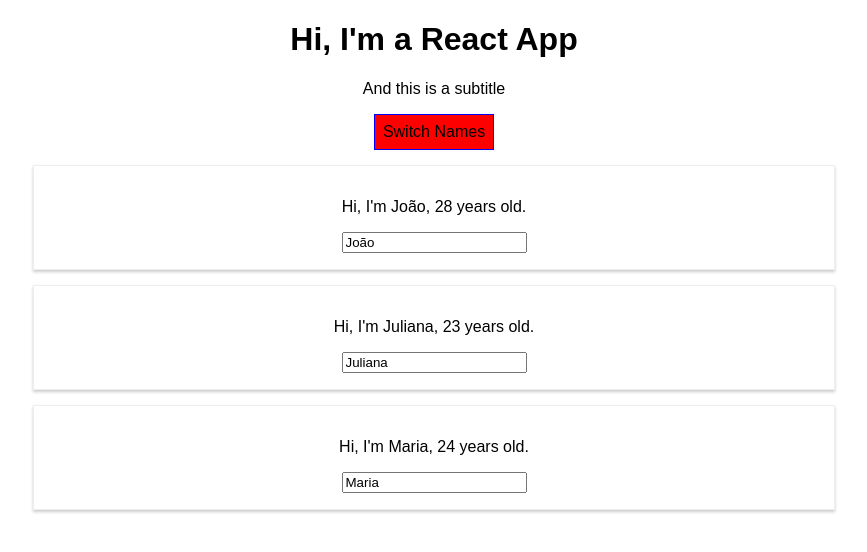
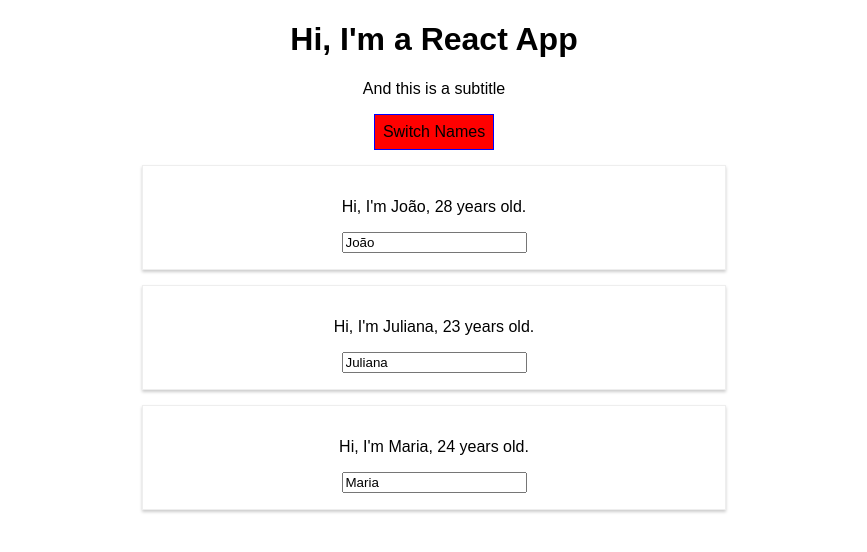
Before and after one commit to totabraz/react-complete-guide, a React (Create React App) app: page / in a window 1280 px wide. Both pictures are taken after a click on the button "Switch Names". Shown: the top 552 px of the page, without its empty margins (206-1073 px from the left). Built offline with nearby package versions, Linux system fonts and the light colour scheme.

Commit message:
with Radium (npm install --save radium)

```diff
--- a/package.json
+++ b/package.json
@@ -3,6 +3,8 @@
   "version": "0.1.0",
   "private": true,
   "dependencies": {
+    "@babel/runtime": "^7.5.5",
+    "radium": "^0.25.2",
     "react": "^16.8.6",
     "react-dom": "^16.8.6",
     "react-scripts": "3.0.1"
--- a/src/App.css
+++ b/src/App.css
@@ -1,3 +1,11 @@
 .App {
   text-align: center;
 }
+
+.red{
+    color: red;
+}
+
+.bold{
+    font-weight: bold;
+}
--- a/src/App.js
+++ b/src/App.js
@@ -1,5 +1,6 @@
 import React, { Component } from 'react';
 import './App.css';
+import Radium, { StyleRoot } from 'radium';
 import Person from './components/Person/Person';
 
 class App extends Component {
@@ -13,7 +14,6 @@
         showPersons: false
 
     }
-
 
     // switchNamedPerson = (newName) => {
     //     this.setState({
@@ -60,6 +60,10 @@
             border: "1px solid blue",
             padding: '8px',
             cursor: "pointer",
+            ':hover': {
+                backgroundColor: "lightGreen",
+                color: 'black'
+            }
         };
 
         let persons = null;
@@ -78,17 +82,31 @@
                 </div>
             );
             style.backgroundColor = 'red';
+            style[':hover'] = {
+                backgroundColor: "salmon",
+                color: 'black'
+            };
+        }
+        const classes = [];
+        if (this.state.persons.length <= 2 ){
+            classes.push('red');
+        }
+        if (this.state.persons.length <= 1 ){
+            classes.push('bold');
         }
 
         return (
+            <StyleRoot >
+
             <div className="App">
                 <h1>Hi, I'm a React App</h1>
-                <p>And this is a subtitle</p>
+                <p className={classes.join(' ')} >And this is a subtitle</p>
                 <button style={style} onClick={this.togglePersonsHandler}>Switch Names</button>
                 {persons}
             </div>
+            </StyleRoot>
         );
     }
 }
 
-export default App;
+export default Radium(App);
--- a/src/components/Person/Person.js
+++ b/src/components/Person/Person.js
@@ -1,9 +1,18 @@
 import React from 'react';
+import Radium from 'radium';
 import "./Person.css";
 
 const person = (props) => {
+    const style ={
+        '@media (min-width: 500px)': {
+            width: '450px'
+        },
+        '@media (min-width: 750px)': {
+            width: '550px'
+        },
+    }
     return (
-        <div className="Person">
+        <div className="Person" style={style} >
             <p onClick={props.click}>Hi, I'm {props.name}, {props.age} years old.</p>
             <p>{props.children}</p>
             <input type="text" onChange={props.changed} value={props.name} />
@@ -13,4 +22,4 @@
 
 
 }
-export default person;
+export default Radium(person);
```
Also changed, not shown: To Install - Depenendencies.txt (added), 2 other files (tests, documents, lock files or other folders).
